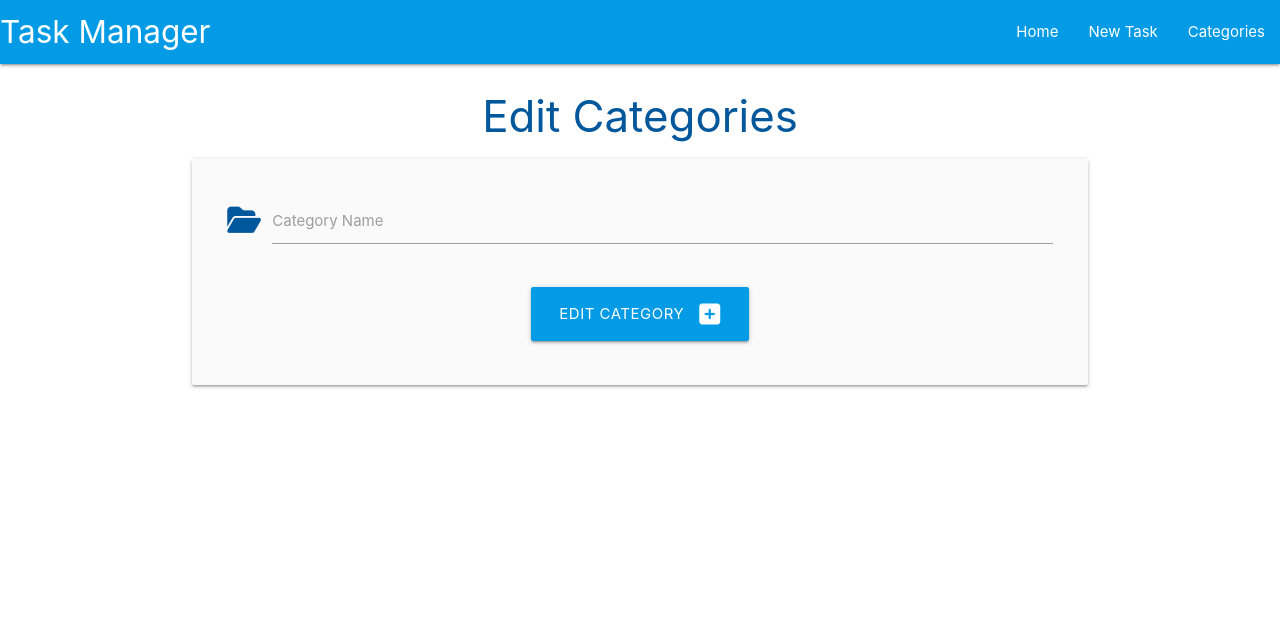
After one commit to DFCMK/Task-Manager, a Flask app: template taskmanager/templates/edit_category.html in a window 1280 px wide. The commit adds this page. Shown: the top 625 px of the page. Run offline with Flask 3, Linux system fonts and the light colour scheme; the template is opened without the code that fills it, so the values that code supplies are empty.

Commit message:
added edit_category.html file

```diff
--- a/taskmanager/templates/categories.html
+++ b/taskmanager/templates/categories.html
@@ -19,7 +19,7 @@
                 <span class="card-title">{{ category.category_name }}</span>
                 </div>
                 <div class="card-action">
-                    <a href="#" class="btn green accent-4">Edit</a>
+                    <a href="{{ url_for('edit_category', category_id=category.id) }}" class="btn green accent-4">Edit</a>
                     <a href="#" class="btn red">Delete</a>
                 </div>
             </div>
--- /dev/null
+++ b/taskmanager/templates/edit_category.html
@@ -0,0 +1,27 @@
+{% extends "base.html" %}
+{% block content %}
+
+<h3 class="light-blue-text text-darken-4 center-align">Edit Categories</h3>
+
+<div class="row card-panel grey lighten-5">
+    <form class="col s12" method="POST" action="{{ url_for('edit_category', category_id=category.id) }}">
+      <!--category_name-->
+        <div class="row">
+        <div class="input-field col s12">
+            <i class="fas fa-folder-open prefix light-blue-text text-darken-4"></i>
+          <input id="category_name" name="category_name" value="{{ category.category_name }}" minlength="3" maxlength="25" type="text" class="validate" required>
+          <label for="category_name">Category Name</label>
+        </div>
+      </div>
+    <!--submit button-->
+    <div class="row">
+        <div class="col s12 center-align">
+            <button type="submit" class="btn-large light-blue darken-1">
+                Edit Category <i class="fas fa-plus-square right"></i>
+            </button>
+            </div>
+        </div>
+    </form>
+  </div>
+
+{% endblock %}
```
